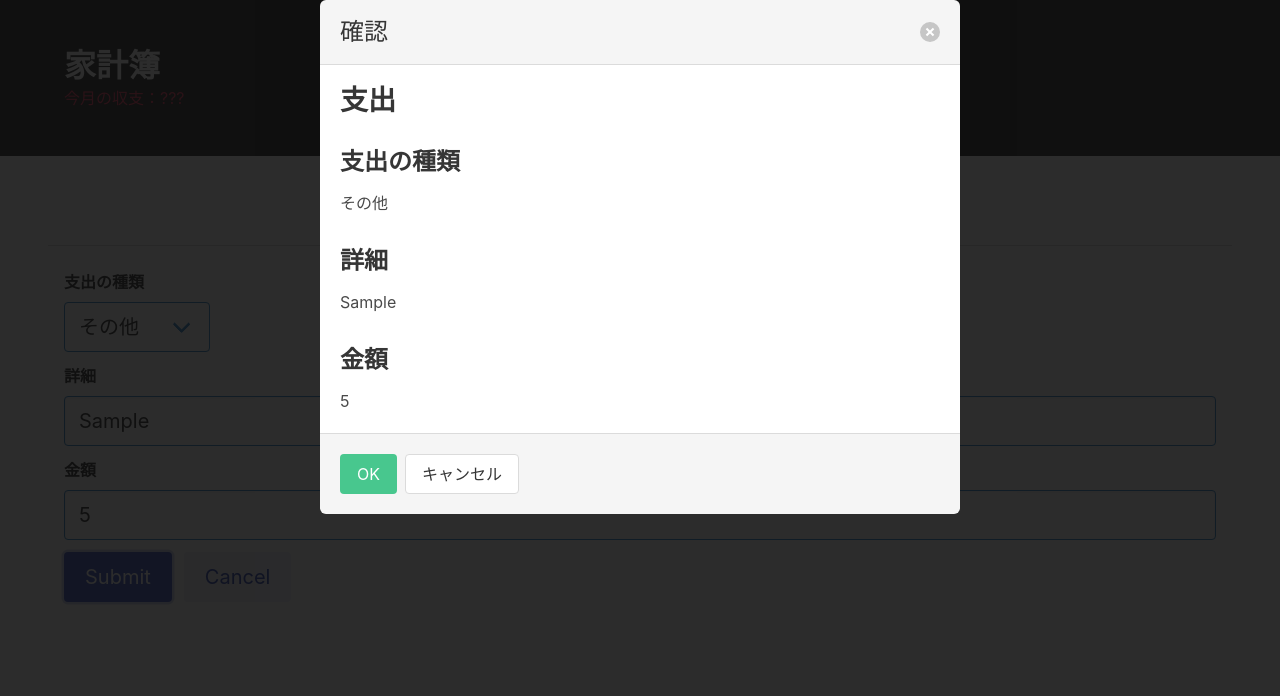
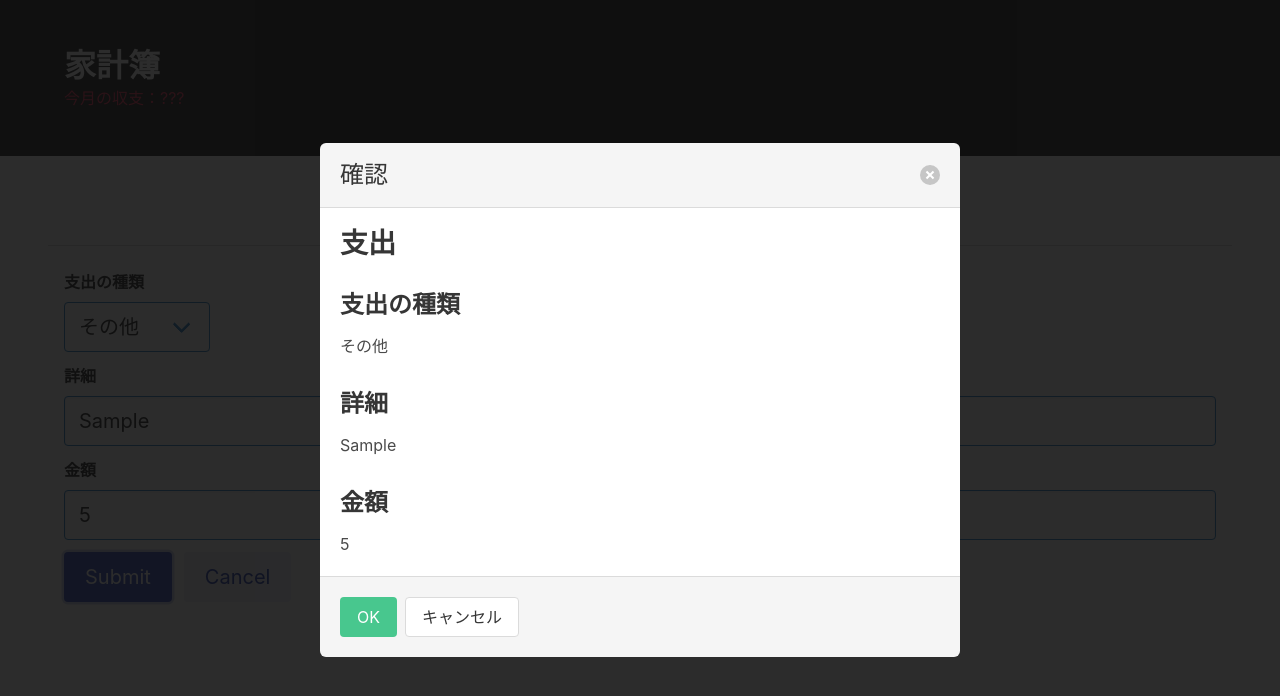
Before and after one commit to Gobousei/bookkeep, a plain HTML site: page outside.html in a window 1280 px wide. Both pictures are taken after typing "Sample", "5" into the empty fields and a click on the button "Submit". Drawn offline with nearby package versions, Linux system fonts and the light colour scheme.

Commit message:
Add files via upload

```diff
--- a/outside.html
+++ b/outside.html
@@ -124,7 +124,7 @@
           document.getElementById('typeconfirm').innerText  = typestring;
           document.getElementById('detailconfirm').innerText= detail;
           document.getElementById('priceconfirm').innerText = price;
-          modal.style.display = 'block';
+          modal.style.display = 'flex';
         }
 
         function hide(){
```
